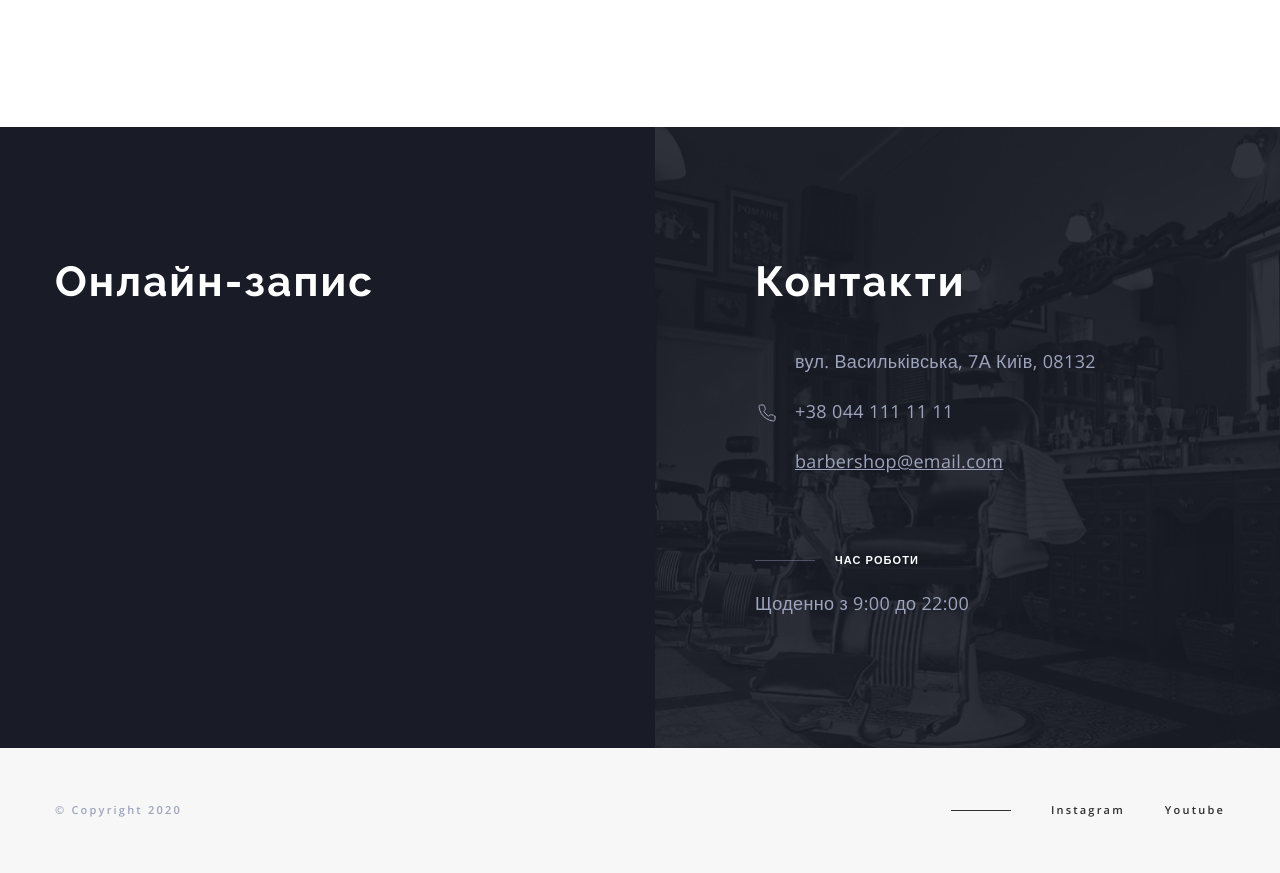
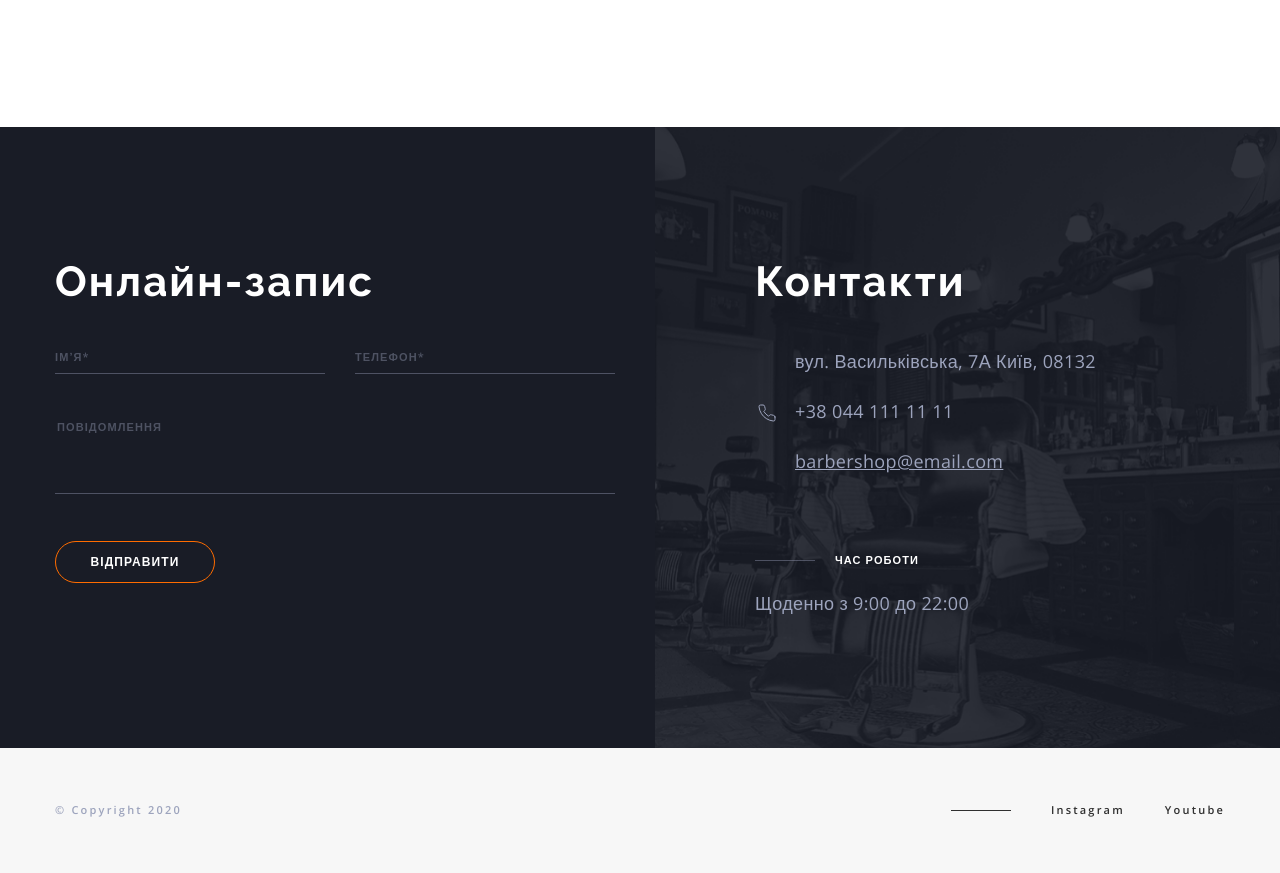
Before and after one commit to andrusenkoam/barbershop, a plain HTML site: page index.html in a window 1280 px wide. Shown: the part 4144-5017 px from the top of the page. Drawn offline with nearby package versions, Linux system fonts and the light colour scheme.

Commit message:
adds section online

```diff
--- a/css/styles.css
+++ b/css/styles.css
@@ -632,7 +632,7 @@ img {
 }
 
 
-/* ----Registration---- */
+/* ----Online---- */
 .contact-wrap {
   min-width: 1280px;
   margin: 0 auto;
@@ -648,8 +648,113 @@ img {
   display: flex;
 }
 
-.registration {
-  flex-grow: 1;
+.online {
+  width: calc(50% + 15px);
+  padding-right: 40px;
+}
+
+.online>.title {
+  margin-bottom: 44px;
+}
+
+.online-inputs {
+  display: flex;
+  justify-content: space-between;
+  margin-bottom: 44px;
+}
+
+.online-field {
+  position: relative;
+  width: 270px;
+}
+
+.online-field:last-child {
+  width: 260px;
+}
+
+.online-input {
+  width: 100%;
+  height: 24px;
+  border: none;
+  border-bottom: 1px solid rgba(157, 164, 189, 0.4);
+  background-color: transparent;
+  color: #ffffff;
+  font-size: 14px;
+  outline: none;
+  transition: border-color 250ms ease;
+}
+
+.online-input:focus {
+  border-color: #ffffff;
+}
+
+.online-label {
+  position: absolute;
+  top: 0;
+  left: 0;
+  color: rgba(157, 164, 189, 0.4);
+  font-weight: 600;
+  font-size: 11px;
+  line-height: 1.36;
+  letter-spacing: 0.1em;
+  text-transform: uppercase;
+  transition: transform 250ms ease;
+}
+
+.online-input:focus+.online-label {
+  color: #ffffff;
+  transform: translateY(-100%);
+}
+
+.online-input:not(:placeholder-shown)+.online-label {
+  transform: translateY(-100%);
+}
+
+.online-comment-field {
+  margin-bottom: 44px;
+}
+
+.online-comment {
+  width: 100%;
+  height: 76px;
+  border: none;
+  border-bottom: 1px solid rgba(157, 164, 189, 0.4);
+  background-color: transparent;
+  resize: none;
+  color: #ffffff;
+  font-size: 14px;
+  outline: none;
+}
+
+.online-comment::placeholder {
+  color: rgba(157, 164, 189, 0.4);
+  font-weight: 600;
+  font-size: 11px;
+  line-height: 1.36;
+  letter-spacing: 0.1em;
+  text-transform: uppercase;
+}
+
+.online-btn {
+  display: inline-block;
+  min-width: 160px;
+  padding: 12px 20px;
+  border: 1px solid var(--accent);
+  border-radius: 25px;
+  background-color: transparent;
+  color: var(--white-color);
+  font-size: 12px;
+  font-weight: 600;
+  line-height: 1.33;
+  letter-spacing: 1.08px;
+  text-transform: uppercase;
+  cursor: pointer;
+  transition: color 250ms ease, background-color 250ms ease;
+}
+
+.online-btn:hover,
+.online-btn:focus {
+  background-color: var(--accent);
 }
 
 
@@ -811,7 +916,6 @@ img {
   top: 50%;
   left: 50%;
   width: 528px;
-  /* height: 581px; */
   padding: 40px;
   border-radius: 4px;
   background-color: #ffffff;
--- a/index.html
+++ b/index.html
@@ -300,8 +300,24 @@
     <div class="contact-wrap">
       <div class="container">
         <!-- Секція Онлфйн-запис -->
-        <section class="section registration" id="registration">
+        <section class="section online" id="registration">
           <h2 class="title primary">Онлайн-запис</h2>
+          <form class="online-form">
+            <div role="group" class="online-inputs">
+              <div class="online-field">
+                <input type="text" name="online-name" id="online-name" placeholder=" " class="online-input">
+                <label for="online-name" class="online-label">імʼя*</label>
+              </div>
+              <div class="online-field">
+                <input type="tel" name="online-tel" id="online-tel" placeholder=" " class="online-input">
+                <label for="online-tel" class="online-label">телефон*</label>
+              </div>
+            </div>
+            <div class="online-comment-field">
+              <textarea name="online-comment" placeholder="повідомлення" class="online-comment"></textarea>
+            </div>
+            <button type="submit" class="online-btn">відправити</button>
+          </form>
         </section>
         <!-- Секція Контакти -->
         <section class="section contacts" id="contacts">
@@ -391,8 +407,8 @@
               </svg>
             </span>
             Погоджуюсь з розсилкою та приймаю <a href="https://github.com/andrusenkoam?tab=repositories" target="_blank"
-              class="policy-link">Умови
-              договору</a></label>
+              class="policy-link">Умови договору</a>
+          </label>
         </div>
         <button type="submit" class="modal-btn">Відправити</button>
       </form>
```
